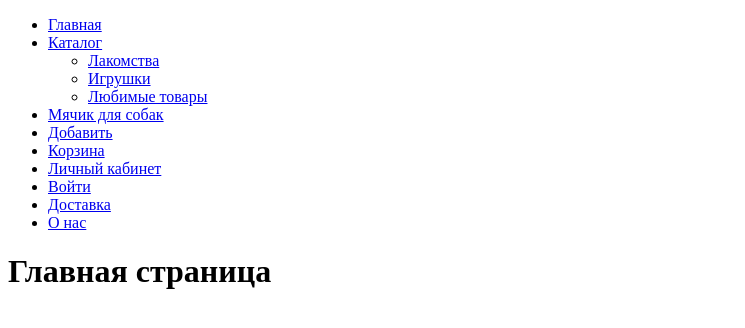
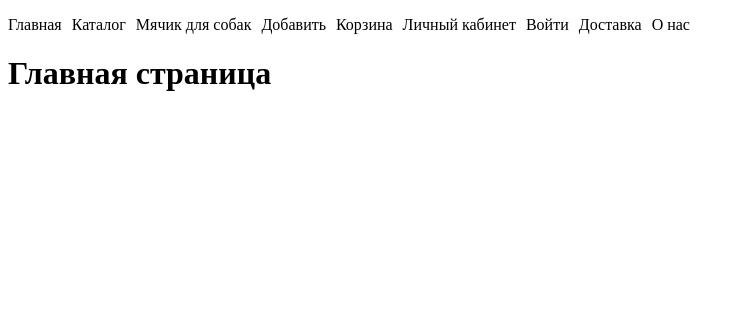
Before and after one commit to MaiyaSavinova/dogFood, a React (Create React App) app: page / in a window 1280 px wide. Shown: the top 328 px of the page, without its empty margins (0-745 px from the left). Built offline with nearby package versions, Linux system fonts and the light colour scheme.

Commit message:
Добавление стилей для меню

```diff
--- a/src/index.css
+++ b/src/index.css
@@ -0,0 +1,28 @@
+a{
+    text-decoration: none;
+    color: inherit;
+}
+ul{
+    list-style-type: none;
+    padding: 0;
+}
+.menu{
+    padding: 0;
+    list-style-type: none;
+    display: flex;
+    gap: 10px;
+}
+.menu>li{
+    position: relative;
+}
+menu>li:hover>ul{
+visibility: visible;
+}
+.menu ul{
+    position: absolute;
+    z-index: 1;
+    background-color: white;
+    padding: 10px;
+    box-shadow: 0 1px 5px 0 #0004;
+    visibility: hidden;
+}
```
